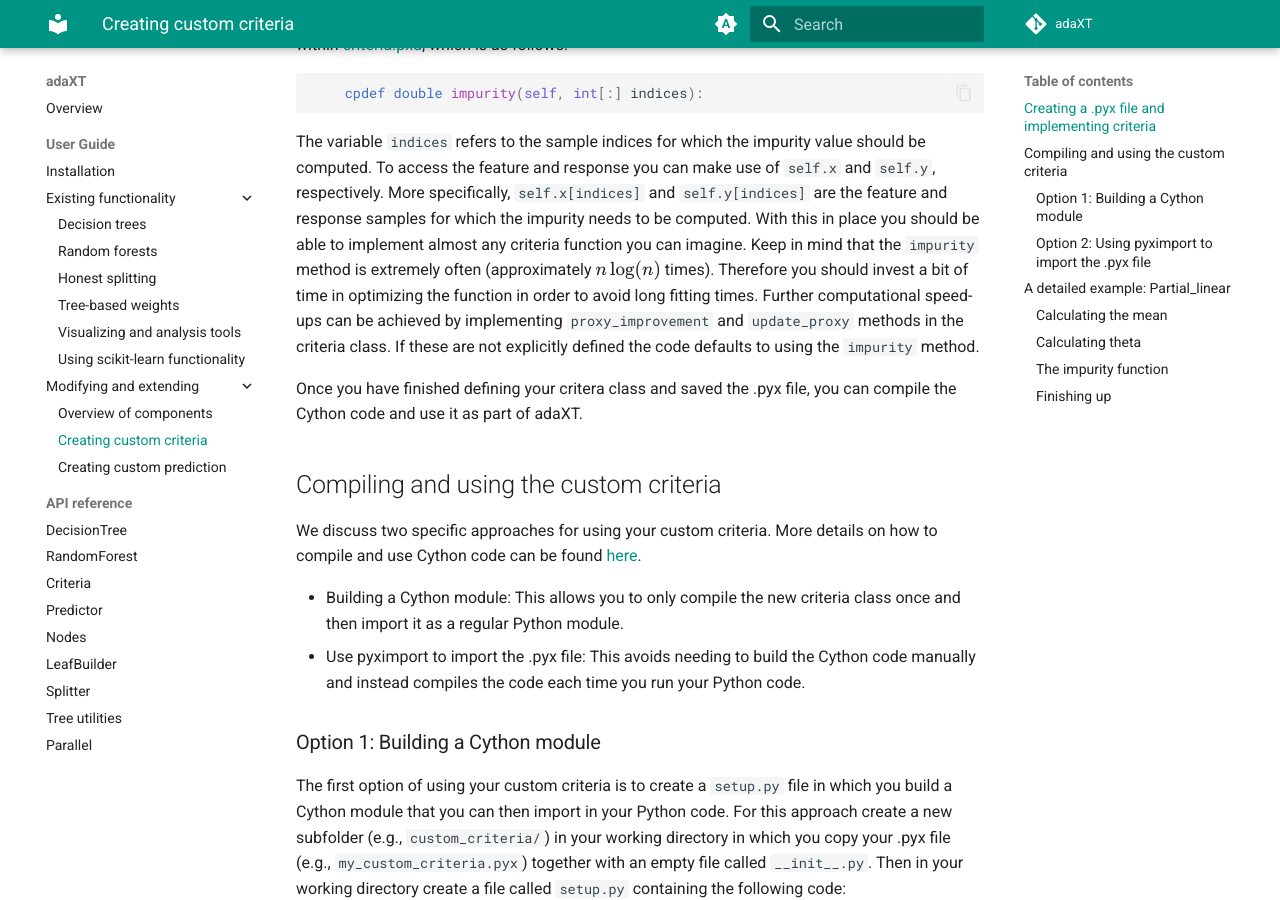
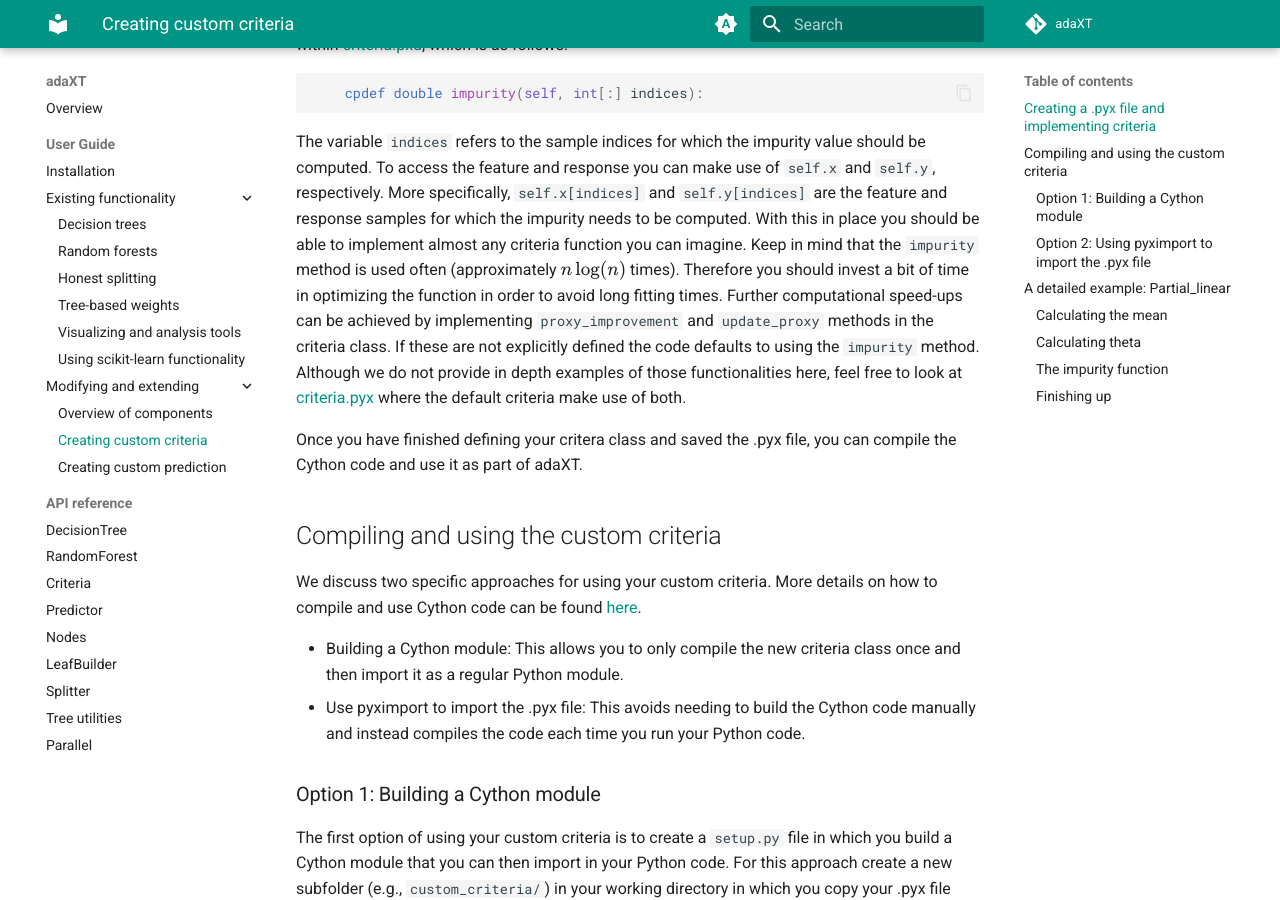
Before and after one commit to NiklasPfister/adaXT, an MkDocs documentation site: the page built from docs/user_guide/creatingCriteria.md, in a window 1280 px wide and 900 px high, scrolled down 784 px. Built offline with MkDocs 1.6.1 and Material for MkDocs 9.7.7, drawn with Linux system fonts in a browser that asks for light colours; comment, search, counter and statistics services are not loaded.

Commit message:
Small documentation updates

```diff
--- a/docs/user_guide/creatingCriteria.md
+++ b/docs/user_guide/creatingCriteria.md
@@ -47,11 +47,15 @@ should be computed. To access the feature and response you can make use of
 `self.y[indices]` are the feature and response samples for which the impurity
 needs to be computed. With this in place you should be able to implement almost
 any criteria function you can imagine. Keep in mind that the `impurity` method
-is extremely often (approximately $n\log(n)$ times). Therefore you should invest
-a bit of time in optimizing the function in order to avoid long fitting times.
+is used often (approximately $n\log(n)$ times). Therefore you should invest a
+bit of time in optimizing the function in order to avoid long fitting times.
 Further computational speed-ups can be achieved by implementing
 `proxy_improvement` and `update_proxy` methods in the criteria class. If these
 are not explicitly defined the code defaults to using the `impurity` method.
+Although we do not provide in depth examples of those functionalities here, feel
+free to look at
+[criteria.pyx](https://github.com/NiklasPfister/adaXT/blob/main/src/adaXT/criteria/criteria.pyx)
+where the default criteria make use of both.
 
 Once you have finished defining your critera class and saved the .pyx file, you
 can compile the Cython code and use it as part of adaXT.
```
